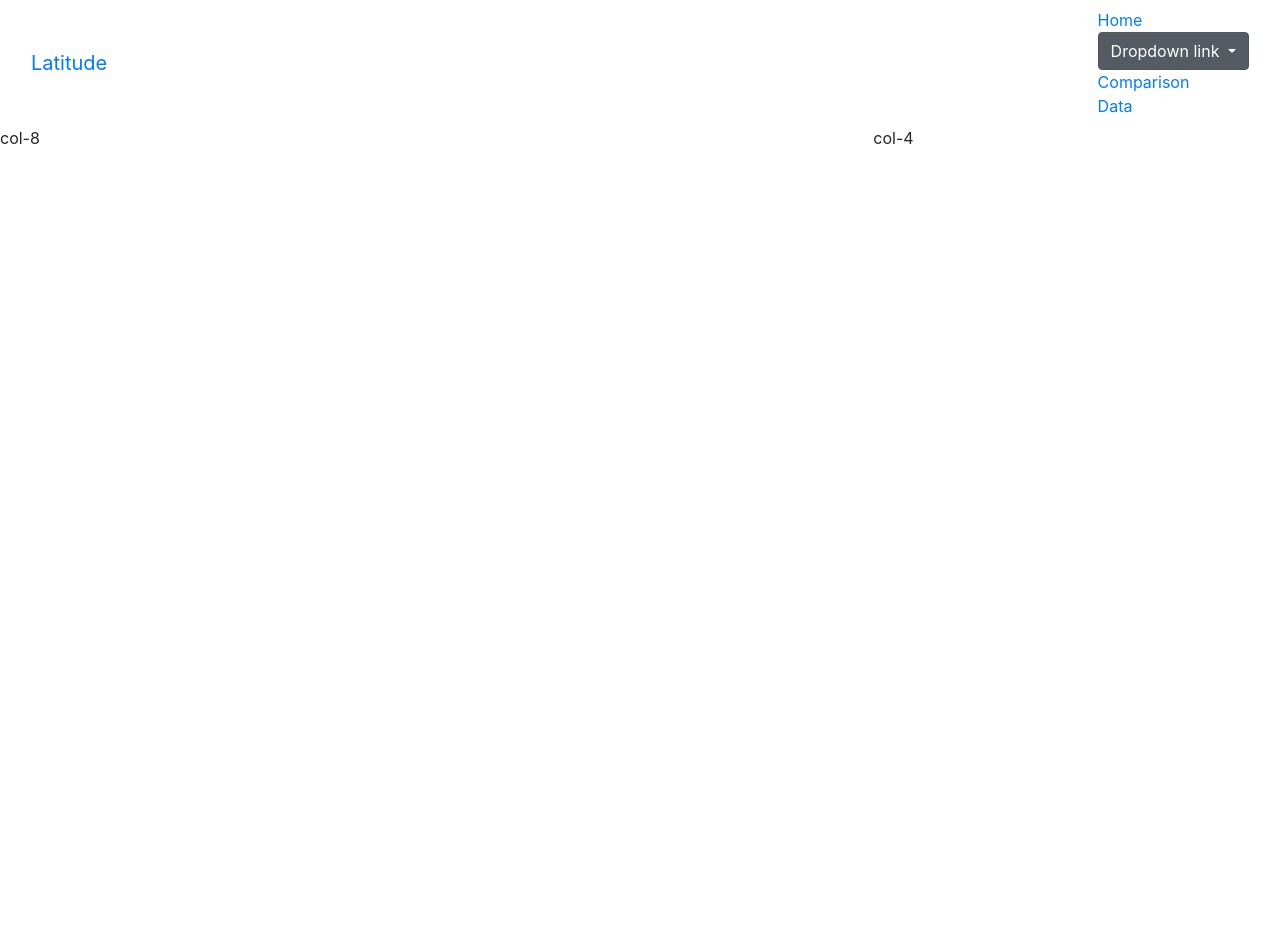
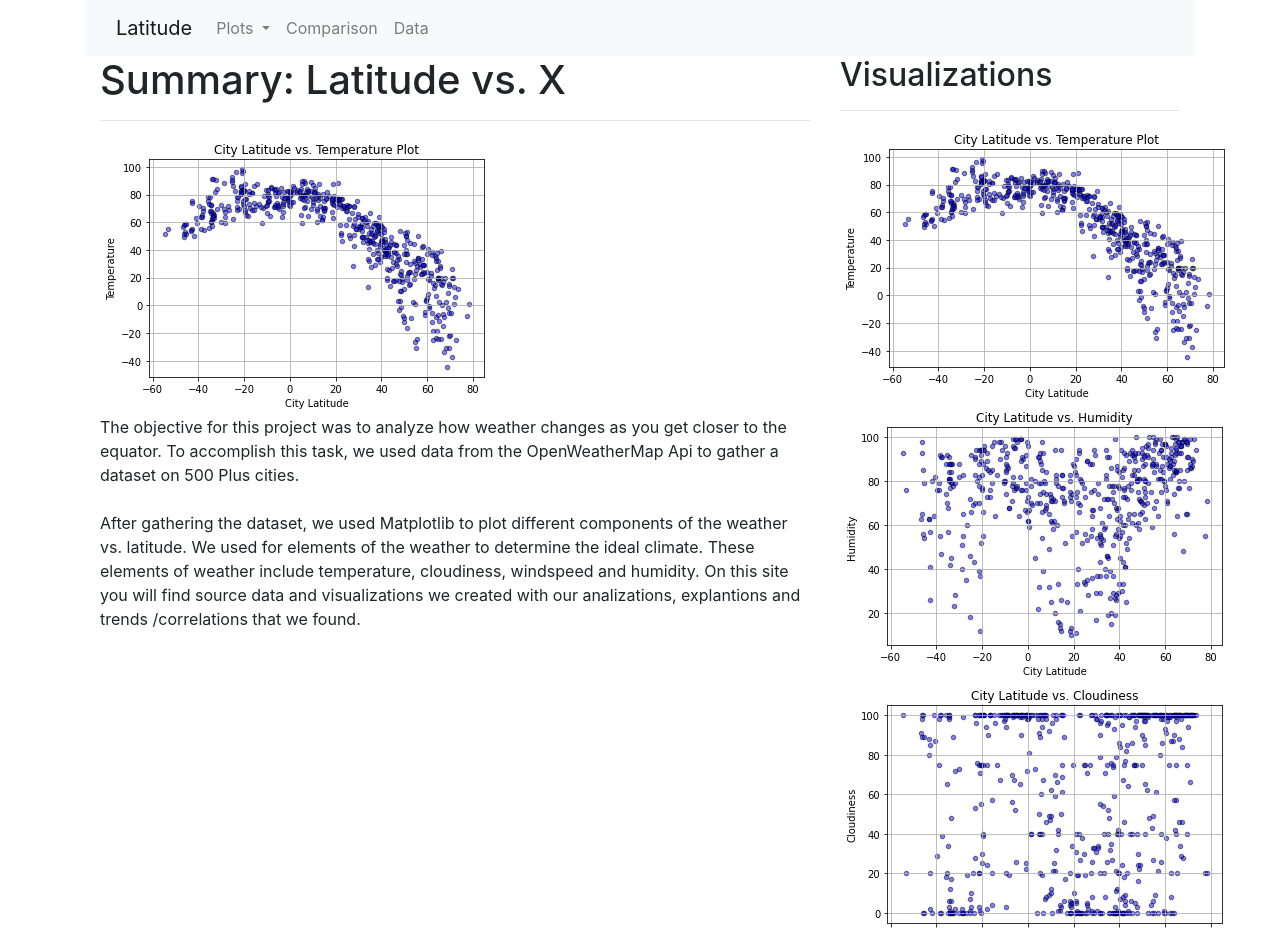
Before and after one commit to FastlifeFuture/Web-Design-Challenge., a plain HTML site: page index.html in a window 1280 px wide. Shown: the top 928 px of the page. Before the commit the page ends 800 px from the top, so only its background shows below. Drawn offline with nearby package versions, Linux system fonts and the light colour scheme.

Commit message:
working on the nav bar

```diff
--- a/index.html
+++ b/index.html
@@ -1,43 +1,83 @@
 <!DOCTYPE html>
 <html lang="en">
-
     <head>
         <meta charset="UTF-8">
-  <title>Latitude</title>
+        <meta http-equiv="X-UA-Compatible" content="IE=edge">
+        <meta name="viewport" content="width=device-width, initial-scale=1.0">
+        <title>Vacation Destination Visualizations</title>
         <link rel="stylesheet" href="https://stackpath.bootstrapcdn.com/bootstrap/4.3.1/css/bootstrap.min.css" integrity="sha384-ggOyR0iXCbMQv3Xipma34MD+dH/1fQ784/j6cY/iJTQUOhcWr7x9JvoRxT2MZw1T" crossorigin="anonymous">
-
+        <link rel="stylesheet" href="https://cdn.jsdelivr.net/npm/bootstrap@4.6.1/dist/css/bootstrap.min.css" integrity="sha384-zCbKRCUGaJDkqS1kPbPd7TveP5iyJE0EjAuZQTgFLD2ylzuqKfdKlfG/eSrtxUkn" crossorigin="anonymous">
     </head>
  <body>
-    <nav class="navbar navbar-default">
+
+ <div class="container">
+
+    <nav class="navbar navbar-expand-lg navbar-light   bg-light">
         <div class="container-fluid">
-          <div class="navbar-header">
-            <a class="navbar-brand" href="#">Latitude</a>
+        <a class="navbar-brand" href="Landingpage.html">Latitude</a>
+        <button class="navbar-toggler" type="button" data-bs-toggle="collapse" data-bs-target="#navbarNavDropdown" aria-controls="navbarNavDropdown" aria-expanded="false" aria-label="Toggle navigation">
+            <span class="navbar-toggler-icon"></span>
+        </button>
+        <div class="collapse navbar-collapse" id="navbarNavDropdown">
+            <ul class="navbar-nav">
+            <li class="nav-item dropdown">
+                <a class="nav-link dropdown-toggle" href="Landingpage.html" id="navbarDropdownMenuLink" role="button" data-bs-toggle="dropdown" aria-expanded="false">
+                Plots
+                </a>
+                <ul class="dropdown-menu" aria-labelledby="navbarDropdownMenuLink">
+                <li><a class="dropdown-item" href="Tempvisualpage.html">Max Temperature</a></li>
+                <li><a class="dropdown-item" href="Humidityvisualpage.html">Humidity</a></li>
+                <li><a class="dropdown-item" href="Cloudinessvisualpage.html">Cloudiness</a></li>
+                <li><a class="dropdown-item" href="Windspeedvisualpage.html">Wind Speed</a></li>
+                </ul>
+            </li>
+            <li class="nav-item">
+                <a class="nav-link" href="Comparisonpage.html">Comparison</a>
+            </li>
+            <li class="nav-item">
+                <a class="nav-link" href="Datapage.html">Data</a>
+            </li>
+            </ul>
         </div>
-          <ul class="nav navbar-nav">
-            <li class="active"><a href="#">Home</a></li>
-            <li><div class="dropdown show">
-                <a class="btn btn-secondary dropdown-toggle" href="#" role="button" id="dropdownMenuLink" data-toggle="dropdown" aria-haspopup="true" aria-expanded="false">
-                  Dropdown link
-                </a>
-
-                <div class="dropdown-menu" >
-                  <a class="dropdown-item" href="#">Action</a>
-                  <a class="dropdown-item" href="#">Another action</a>
-                  <a class="dropdown-item" href="#">Something else here</a>
-                </div>
-              </div></li>
-            <li><a href="#">Comparison</a></li>
-            <li><a href="#">Data</a></li>
-          </ul>
         </div>
     </nav>
 
-      <div class="row">
-        <div class="col-8">col-8</div>
-        <div class="col-4">col-4</div>
+    <div class="container">
+        <section class="row">
+          <div class="col-md-8">
+            <article class="description-content">
+              <h1 class="description-header">Summary: Latitude vs. X</h1>
+              <hr class="description-hr"/>
+              <img src="assets/latitudextemp.png" alt="" id="description-image"/>
+              <p> The objective for this project was to analyze how weather changes as you get closer to the equator. To accomplish this task, we used data from the OpenWeatherMap Api to gather a dataset on 500 Plus cities.
+                <br>
+                <br>
+                After gathering the dataset, we used Matplotlib to plot different components of the weather vs. latitude. We used for elements of the weather to determine the ideal climate. These elements of weather include temperature, cloudiness, windspeed and humidity. On this site you will find source data and visualizations we created with our analizations, explantions and trends /correlations that we found. </p>
+            </article>
+          </div>
+          <div class="col-md-4">
+            <!-- Start of Visualizations imageNav Area -->
+            <section id="imageNav-area">
+              <div class="imageNav-content">
+                <h2 class="imageNav-header">Visualizations</h2>
+                <hr />
+                <div id="images">
+                  <a href="Tempvisualpage.html"><img src="assets/latitudextemp.png" alt="Latitude vs. Temperature" class="imageNav-photo"></a>
+                  <a href="Humidityvisualpage.html"><img src="assets/latitudexhumidity.png" alt="Latitude vs. Humidity" class="imageNav-photo"></a>
+                  <a href="Cloudinessvisualpage.html"><img src="assets/latitudexcloudiness.png" alt="Latitude vs. Cloudiness" class="imageNav-photo"></a>
+                  <a href="Latitudevisualpage.html"><img src="assets/latitudexwindspeed.png" alt="Latitude vs. Wind Speed" class="imageNav-photo"></a>
+                </div>
+              </div>
+            </section>
+            <!-- End of the Visualizations imageNav Area -->
+          </div>
+        </section>
       </div>
 
 
+ </div>
+ <script src="https://cdn.jsdelivr.net/npm/jquery@3.5.1/dist/jquery.slim.min.js" integrity="sha384-DfXdz2htPH0lsSSs5nCTpuj/zy4C+OGpamoFVy38MVBnE+IbbVYUew+OrCXaRkfj" crossorigin="anonymous"></script>
+ <script src="https://cdn.jsdelivr.net/npm/popper.js@1.16.1/dist/umd/popper.min.js" integrity="sha384-9/reFTGAW83EW2RDu2S0VKaIzap3H66lZH81PoYlFhbGU+6BZp6G7niu735Sk7lN" crossorigin="anonymous"></script>
+ <script src="https://cdn.jsdelivr.net/npm/bootstrap@4.6.1/dist/js/bootstrap.min.js" integrity="sha384-VHvPCCyXqtD5DqJeNxl2dtTyhF78xXNXdkwX1CZeRusQfRKp+tA7hAShOK/B/fQ2" crossorigin="anonymous"></script>
  </body>
-
 </html>
```
Also changed, not shown: Landingpage.html (+1 -1 lines). Lines whose indentation alone changed are shown as unchanged.
